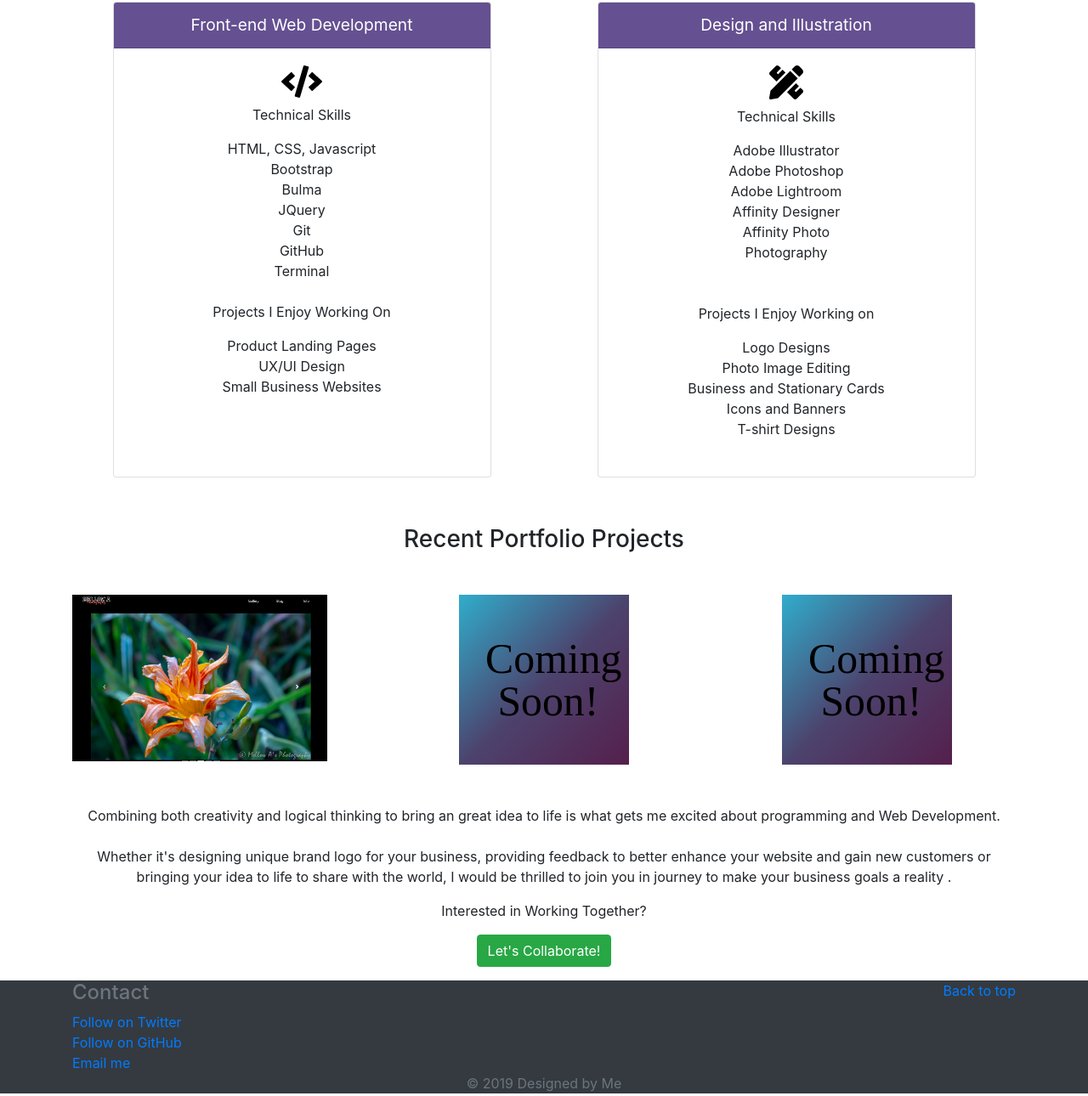
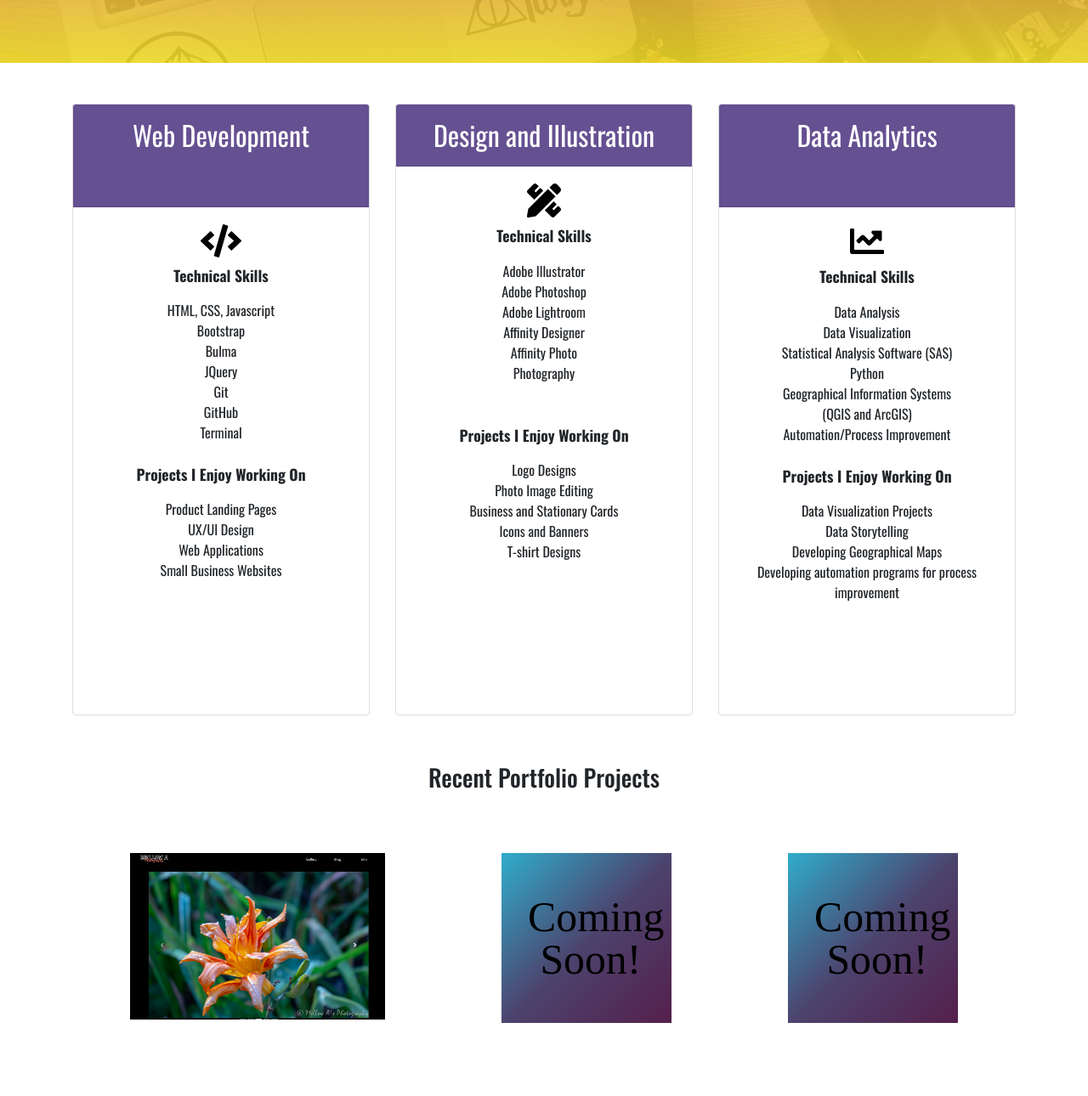
Before and after one commit to ammartin8/tech-portfolio, a plain HTML site: page index.html in a window 1280 px wide. Shown: the part 679-1969 px from the top of the page at 85% size. Drawn offline with nearby package versions, Linux system fonts and the light colour scheme; a script that the page names is missing.

Commit message:
Make visual changes and added animations to web page

```diff
--- a/css/styles.css
+++ b/css/styles.css
@@ -2,6 +2,14 @@
     box-sizing: border-box;
 }
 
+/* Allow links to scroll smoothly to next link on page */
+html {
+    scroll-behavior: smooth;
+}
+
+body {
+    font-family: 'Oswald', sans-serif;
+}
 /* Bootstrap Jumbotron styling*/
 .jumbotron {
     background-image:
@@ -56,7 +64,7 @@
 }
 
 .skillHeader {
-    font-size: 1.2em;
+    font-size: 2.0em;
     color: #fff;
 }
 
@@ -65,13 +73,20 @@
 }
 
 .cardLength {
-    height: 35rem;
+    height: 45rem;
 }
 
 .card-body img {
     width: 2.5em;
 }
 
+.subheader {
+    font-size: 1.1em;
+}
+
+.listItems {
+    font-size: 1.0em;
+}
 /* Zoom in effect on Portfolio Projects */
 .photoPortStyle:hover,
 .photoPortStyle:focus {
@@ -111,9 +126,13 @@
 }
 };
 
+/* Overlay of project images */
+.portfolioImage:hover {
+    color: aqua;
+}
 
 /* Styling all links on page  */
-a:hover #bootstrapOverride {
+a:hover {
     color: tomato;
 }
 
@@ -122,25 +141,22 @@ a:hover #bootstrapOverride {
 }
 
 
-/* call to action button  */
+/* call to action button  styling*/
 .callToAction:hover {
     background-image: linear-gradient(to right, rgba(241, 9, 86), rgb(209, 66, 125, 0.9), rgb(236, 216, 37, 0.9));
-    border-color:  rgba(241, 9, 86);
+    border: none;
 }
 
 .callToActionLink,
 .callToActionLink:hover {
     color: #fff;
     text-decoration: none;
-}
-/* Allow links to scroll smoothly to next link on page */
-html {
-    scroll-behavior: smooth;
+    font-size: 1.5em;
 }
 
-
-.cardSlide
-{
-    display: none;
-    padding-top: 10px;
+/*Normal paragraph text styling*/
+.paragraphText {
+    font-size: 1.5em;
+    max-width: 100%;
+    text-align: center;
 }
--- a/index.html
+++ b/index.html
@@ -1,14 +1,15 @@
 <!doctype html>
 <html lang="en">
   <head>
-    <title>Portfolio | Amah Martin - Front-End Developer</title>
+    <title>Web Developer Portfolio | Amah Martin - Web Developer</title>
     <link rel="stylesheet" href="https://stackpath.bootstrapcdn.com/bootstrap/4.3.1/css/bootstrap.min.css"
             integrity="sha384-ggOyR0iXCbMQv3Xipma34MD+dH/1fQ784/j6cY/iJTQUOhcWr7x9JvoRxT2MZw1T"
             crossorigin="anonymous">
     <link rel="stylesheet" href="css/styles.css">
     <link rel="stylesheet" href="css/normalize.css">
-    <link rel="stylesheet" href="https://cdnjs.cloudflare.com/ajax/libs/animate.css/3.7.2/animate.min.css">
+    <link href="https://unpkg.com/aos@2.3.1/dist/aos.css" rel="stylesheet">
     <link rel="stylesheet" href="https://stackpath.bootstrapcdn.com/font-awesome/4.7.0/css/font-awesome.min.css">
+    <link href="https://fonts.googleapis.com/css?family=Oswald:200,300,400,500,600,700&display=swap" rel="stylesheet">
   </head>
 
   <body>
@@ -17,8 +18,8 @@
     <div class="container">
       <div class="row">
         <div class="col-sm-8 col-md-7 py-4">
-          <h4 class="text-white">Front End Web Development</h4>
-          <p class="text-muted">Hello World, I'm Amah. I am a Front-End Web Developer who specializes in web design, front-end development and social media.</p>
+          <h4 class="text-white">Web Development & Design</h4>
+          <p class="text-muted">Hello World, I'm Amah. I am a Web Developer who specializes in web design, front-end development and data analysis.</p>
         </div>
 
         <div class="col-sm-4 offset-md-1 py-4">
@@ -36,7 +37,7 @@
   <div class="navbar navbar-dark bg-dark shadow-sm">
     <div class="container d-flex justify-content-between">
       <a href="#" class="navbar-brand d-flex align-items-center">
-        <strong>Amah Martin</strong>
+        <font-weight-bold>Amah Martin</font-weight-bold>
       </a>
       <button class="navbar-toggler" type="button" data-toggle="collapse" data-target="#navbarHeader" aria-controls="navbarHeader" aria-expanded="false" aria-label="Toggle navigation">
         <span class="navbar-toggler-icon"></span>
@@ -49,12 +50,12 @@
 
   <section class="jumbotron text-center my-0">
     <div class="container">
-      <img src="img/profile_pic.jpg" class="img-fluid rounded-circle col-4 mb-4 profilepic" style="width: 200px" >
-      <h1 class="jumbotron-heading">Front End Web Developer</h1>
-      <p class="lead">Hello World, I'm Amah. I am a Front-End Web Developer who specializes in web design, front-end development and social media.</p>
+      <img src="img/illustrated_profile.svg" class="img-fluid rounded-circle col-4 mb-4 profilepic" style="width: 400px" >
+      <h1 class="jumbotron-heading">Web Developer & Designer</h1>
+      <p class="lead">Hello World, I'm Amah. I am a Web Developer who specializes in web design, front-end development and data analysis.</p>
       <p>
         <a href="#skillSection" class="nounderline" style="color: rgb(139, 46, 192); font-size: 20px">Learn More
-        <br><i class="fa fa-angle-down learnMoreHover" aria-hidden="true" style="color: rgb(139, 46, 192); font-size: 2.5em"></i></a>
+        <br><i class="fa fa-angle-down learnMoreHover" aria-hidden="true" style="color: rgb(139, 46, 192); font-size: 1.5em"></i></a>
       </p>
     </div>
   </section>
@@ -63,13 +64,13 @@
     <div id="skillSection" class="container mt-5 mb-5">
       <div class="row">
 
-        <div class="col-xs-12 col-sm-5 col-lg-5 mx-auto cardLength mb-2">
+        <div class="col-xs-12 col-sm-12 col-lg-4 mx-auto cardLength mb-2">
           <div class="card mb-4 h-100">
-            <p class="text-center card-header skillHeader text-nowrap">Front-end Web Development</p>
+            <p class="text-center card-header skillHeader text-nowrap">Web Development<br>&nbsp;</p>
             <div class="card-body">
               <img src="img/code.svg" class="img-fluid d-block mx-auto mb-2" style="width: 3em">
-              <p class="text-center">Technical Skills</p>
-                <ul class="row d-block text-center">
+              <p class="subheader text-center font-weight-bold">Technical Skills</p>
+                <ul class="row d-block text-center listItems">
                   <li>HTML, CSS, Javascript</li>
                   <li>Bootstrap</li>
                   <li>Bulma</li>
@@ -79,10 +80,11 @@
                   <li>Terminal</li>
                 </ul>
               <br>
-              <p class="text-center">Projects I Enjoy Working On</p>
-                <ul class="row d-block text-center">
+              <p class="subheader text-center font-weight-bold">Projects I Enjoy Working On</p>
+                <ul class="row d-block text-center listItems">
                   <li>Product Landing Pages</li>
                   <li>UX/UI Design</li>
+                  <li>Web Applications</li>
                   <li>Small Business Websites</li>
                 </ul>
 
@@ -90,13 +92,13 @@
           </div>
         </div>
 
-        <div class="col-xs-12 col-sm-5 col-lg-5 mx-auto cardLength mb-2">
+        <div class="col-xs-12 col-sm-12 col-lg-4 mx-auto cardLength mb-2">
           <div class="card mb-4 h-100">
               <p class="text-center card-header skillHeader">Design and Illustration</p>
               <div class="card-body">
               <img src="img/pencil-ruler.svg" class="img-fluid d-block mx-auto mb-2">
-              <p class="subheader text-center">Technical Skills</p>
-                <ul class="text-center">
+              <p class="subheader text-center font-weight-bold">Technical Skills</p>
+                <ul class="text-center listItems">
                   <li>Adobe Illustrator</li>
                   <li>Adobe Photoshop</li>
                   <li>Adobe Lightroom</li>
@@ -106,8 +108,8 @@
                   <li>&nbsp;</li>
                 </ul>
                 <br>
-                <p class="subheader text-center">Projects I Enjoy Working on</p>
-                  <ul class="text-center">
+                <p class="subheader text-center font-weight-bold">Projects I Enjoy Working On</p>
+                  <ul class="text-center listItems">
                     <li>Logo Designs</li>
                     <li>Photo Image Editing</li>
                     <li>Business and Stationary Cards</li>
@@ -118,6 +120,32 @@
             </div>
           </div>
 
+          <div class="col-xs-12 col-sm-12 col-lg-4 mx-auto cardLength mb-2">
+            <div class="card mb-4 h-100">
+                <p class="text-center card-header skillHeader">Data Analytics<br>&nbsp;</p>
+                <div class="card-body">
+                <img src="img/chart-line.svg" class="img-fluid d-block mx-auto mb-2">
+                <p class="subheader text-center font-weight-bold">Technical Skills</p>
+                  <ul class="text-center listItems">
+                    <li>Data Analysis</li>
+                    <li>Data Visualization</li>
+                    <li>Statistical Analysis Software (SAS)</li>
+                    <li>Python</li>
+                    <li>Geographical Information Systems<br> (QGIS and ArcGIS)</li>
+                    <li>Automation/Process Improvement</li>
+                  </ul>
+                  <br>
+                  <p class="subheader text-center font-weight-bold">Projects I Enjoy Working On</p>
+                    <ul class="text-center listItems">
+                      <li>Data Visualization Projects</li>
+                      <li>Data Storytelling</li>
+                      <li>Developing Geographical Maps</li>
+                      <li>Developing automation programs for process improvement</li>
+                    </ul>
+                </div>
+              </div>
+            </div>
+
       </div>
     </div>
 
@@ -127,15 +155,15 @@
     <!-- Portfolio Section -->
     <h3 class ="text-center mb-5">Recent Portfolio Projects</h3>
       <div class="container mb-5 mt-3">
-        <div class="row">
-          <div class="col">
-            <img src="img/photoPortfolioSite.JPG" class="img-fluid" alt="Image preview of Mellow A Photography website project" style="width: 300px">
+        <div class="row mx-auto">
+          <div class=" col-xs-12 mx-auto py-4" data-aos="fade-up" data-aos-duration="2000">
+            <img src="img/photoPortfolioSite.JPG" class="img-fluid portfolioImage" alt="Image preview of Mellow A Photography website project" style="width: 300px">
           </div>
-          <div class="col">
-            <img src="img/coming_soon_preview.svg" class="img-fluid d-block mx-auto comingSoonAnimate" alt="text stating coming soon" style="width: 200px">
+          <div class=" col-xs-12 mx-auto py-4" data-aos="fade-up" data-aos-delay="400" data-aos-duration="2000">
+            <img src="img/coming_soon_preview.svg" class="img-fluid d-block mx-auto comingSoonAnimate portfolioImage" alt="text stating coming soon" style="width: 200px">
           </div>
-          <div class="col">
-            <img src="img/coming_soon_preview.svg" class="img-fluid d-block mx-auto comingSoonAnimate" alt="text stating coming soon" style="width: 200px">
+          <div class=" col-xs-12 mx-auto py-4" data-aos="fade-up" data-aos-delay="800" data-aos-duration="2000">
+            <img src="img/coming_soon_preview.svg" class="img-fluid d-block mx-auto comingSoonAnimate portfolioImage" alt="text stating coming soon" style="width: 200px">
           </div>
         </div>
       </div>
@@ -143,9 +171,9 @@
 
     <!-- Collab Banner -->
     <div class="container text-center mb-3">
-        <p>Combining both creativity and logical thinking to bring an great idea to life is what gets me excited about programming and Web Development.
-          <br><br>Whether it's designing unique brand logo for your business, providing feedback to better enhance your website and gain new customers or bringing your idea to life to share with the world, I would be thrilled to join you in journey to make your business goals a reality .</p>
-        <p>Interested in Working Together?</p>
+          <br><p class="paragraphText">Whether it's designing unique brand logo for your business, providing feedback to better enhance your website and gain new customers or bringing your idea to life,
+            <br>I would be thrilled to join you in journey to make your business goals a reality.</p>
+        <p class="paragraphText">Interested in Working Together?</p>
         <button class="btn btn-success callToAction"><a href="mailto:ammartin8249@gmail.com" class="callToActionLink">Let's Collaborate!</a></button>
     </div>
     <!-- /Collab Banner -->
@@ -161,8 +189,9 @@
         <li><a href="https://github.com/ammartin8" class="bootstrapOverride">Follow on GitHub</a></li>
         <li><a href="mailto:ammartin8249@gmail.com" class="bootstrapOverride">Email me</a></li>
       </ul>
-      <p class="text-center my-0">&copy; 2019 Designed by Me</p>
+      <p class="text-center my-0 py-3">&copy; 2019 Designed by Me, Amah</p>
 </footer>
+
   <!-- scripts -->
   <script src="js/scripts.js"></script>
   <script src="https://code.jquery.com/jquery-3.3.1.slim.min.js"
@@ -176,6 +205,10 @@
       crossorigin="anonymous"></script>
   <script src="js/app.js"></script>
   <script src="https://kit.fontawesome.com/44f9f33b0e.js" crossorigin="anonymous"></script>
+  <script src="https://unpkg.com/aos@2.3.1/dist/aos.js"></script>
+  <script>
+    AOS.init();
+  </script>
   <!-- /scripts  -->
 
 </body>
```
Also changed, not shown: img/illustrated_profile.svg (added), js/scripts.js (line endings or trailing spaces), 1 other file.
